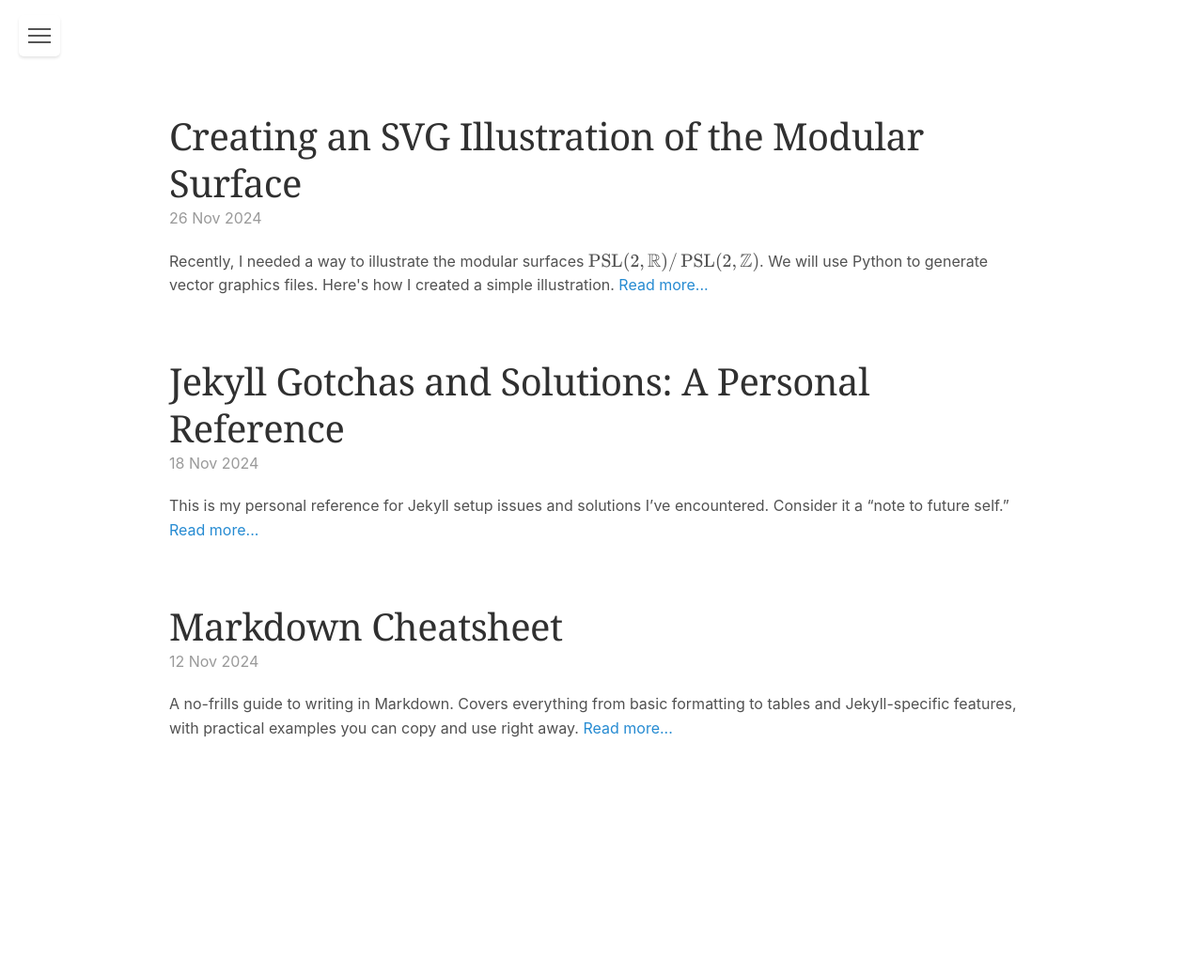
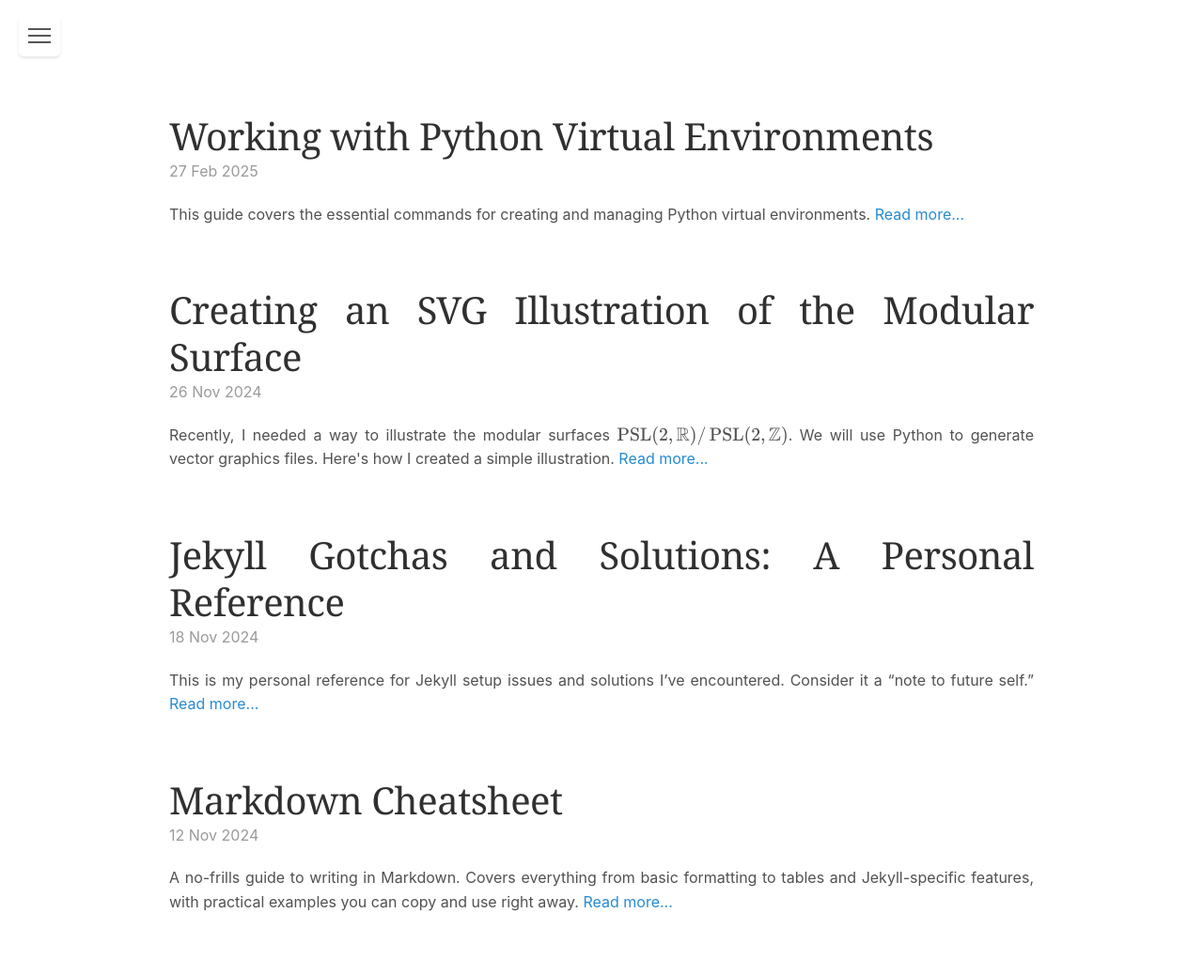
Before and after one commit to FabianLander/fabianlander.github.io, a Jekyll site: the page built from postslist.html, in a window 1280 px wide. Shown: the whole page at 94% size. Built offline with Jekyll 4.4.1, drawn with Linux system fonts in a browser that asks for light colours; before the commit the page ends 900 px from its top, so only the background shows below that; some of the changed lines change nothing that is shown.

Commit message:
added one post and one draft

````diff
--- a/_includes/head.html
+++ b/_includes/head.html
@@ -73,6 +73,8 @@
         "Aut": ["\\operatorname{Aut}"],
         "Hom": ["\\operatorname{Hom}"],
         "PSL": ["\\operatorname{PSL}"],
+        "PMod": ["\\operatorname{PMod}"],
+
 
         // Common notations
         "norm": ["\\left\\lVert#1\\right\\rVert", 1],
--- a/_includes/sidebar.html
+++ b/_includes/sidebar.html
@@ -28,12 +28,9 @@
         {% endfor %}
       </nav>
 
-       <div class="sidebar-search">
-         <input type="text" id="search-input" class="search-input" placeholder="Search posts...">
-         <div id="search-results" class="search-results"></div>
-
-         <div class="sidebar-item">
-           <p>&copy; {{ site.time | date: '%Y' }}. All rights reserved.</p>
-         </div>
-       </div>
+      <div class="sidebar-search">
+        <input type="text" id="search-input" class="search-input" placeholder="Search posts...">
+        <div id="search-results" class="search-results"></div>
+      </div>
+      <p class="copyright">&copy; Fabian Lander {{ site.time | date: '%Y' }}</p>
      </div>
--- /dev/null
+++ b/_posts/2025-02-27-Python-Env.md
@@ -0,0 +1,150 @@
+---
+layout: post
+title: "Working with Python Virtual Environments"
+date: 2025-02-27
+ 08:00:00 +0100
+categories: machine-learning python
+permalink: "python-envs"
+excerpt: "This guide covers the essential commands for creating and managing Python virtual environments."
+---
+
+
+This guide covers the essential commands for creating and managing Python virtual environments.
+
+## Creating and Activating Environments
+
+### Create a new environment
+```bash
+# Basic syntax
+python3 -m venv environment_name
+
+# Examples
+python3 -m venv pytorch-env
+python3 -m venv ml-project
+python3 -m venv .venv  # Hidden directory (common in projects)
+```
+
+### Activate an environment
+```bash
+# On Linux/macOS
+source environment_name/bin/activate
+
+# On Windows
+environment_name\Scripts\activate
+```
+
+Once activated, your command prompt will change to show the active environment:
+```
+(pytorch-env) username@hostname:~$
+```
+
+### Deactivate an environment
+When you're done working, deactivate the environment:
+```bash
+deactivate
+```
+
+## Managing Environments
+
+### See which environment is active
+```bash
+# Look at your command prompt - it should show (env_name)
+
+# Check Python path
+which python
+
+# Check environment variable
+echo $VIRTUAL_ENV
+```
+
+### List all environments
+Python doesn't provide a built-in command to list all environments, but you can:
+```bash
+# List directories in a common location where you store environments
+ls ~/environments/
+
+# Or use find to search for pyvenv.cfg files which indicate virtual environments
+find ~ -name pyvenv.cfg -exec dirname {} \;
+```
+
+## Working with Packages
+
+### List installed packages
+```bash
+# List all packages in the current environment
+pip list
+
+# Generate a requirements.txt file
+pip freeze > requirements.txt
+```
+
+### Install packages
+```bash
+# Install a single package
+pip install package_name
+
+# Install with specific version
+pip install package_name==1.2.3
+
+# Install multiple packages
+pip install package1 package2 package3
+
+# Install from requirements.txt
+pip install -r requirements.txt
+```
+
+### Example: Setting up a Jupyter environment
+```bash
+# Create and activate environment
+python3 -m venv jupyter-env
+source jupyter-env/bin/activate
+
+# Install Jupyter and common data science packages
+pip install jupyter numpy pandas matplotlib scikit-learn
+
+# Install PyTorch with CUDA support
+pip install torch torchvision torchaudio --index-url https://download.pytorch.org/whl/cu121
+
+# Register the environment with Jupyter
+python -m ipykernel install --user --name=jupyter-env --display-name="Python (Jupyter Env)"
+```
+
+## Using Jupyter Notebooks
+
+### Launch Jupyter Notebook
+```bash
+# Make sure your environment is activated
+jupyter notebook
+```
+This will start the Jupyter server and open your browser to the Jupyter interface.
+
+### Install packages from within Jupyter
+You can install packages directly from a notebook cell:
+```python
+# Using % magic (recommended)
+%pip install package_name
+
+# Or using shell command
+!pip install package_name
+```
+
+### Switching kernels
+If you have multiple environments registered as Jupyter kernels:
+1. Open a notebook
+2. Click on "Kernel" in the top menu
+3. Select "Change kernel"
+4. Choose your environment from the list
+
+## Best Practices
+
+1. **Create dedicated environments for different projects** to avoid dependency conflicts
+2. **Document your dependencies** with `pip freeze > requirements.txt`
+3. **Name environments descriptively** (e.g., `django-web-app`, `ml-research`)
+4. **Clean up unused environments** to save disk space: `rm -rf environment_name`
+5. **Update pip** after creating a new environment: `pip install --upgrade pip`
+
+## Common Issues and Solutions
+
+- **"Command not found" after installing a package**: You may need to restart your terminal or reinstall the package with the `--user` flag
+- **Conflicts between packages**: Create separate environments for conflicting packages
+- **Changes not taking effect in Jupyter**: Restart the kernel after installing new packages
--- a/public/css/custom.css
+++ b/public/css/custom.css
@@ -112,6 +112,13 @@
   font-size: 0.9rem;
   margin: 0;
   line-height: 1.4;
+}
+
+.copyright {
+  padding: 1.5rem;
+  color: rgba(255, 255, 255, 0.587);
+  margin: 0;
+  font-size: 0.8rem;
 }
 
 /* ===== MATH ENVIRONMENT STYLES ===== */
--- a/public/css/lanyon.css
+++ b/public/css/lanyon.css
@@ -52,7 +52,7 @@
   font-size: .875rem;
   color: rgba(255,255,255,.6);
   background-color: #ffffff00;
-  background-image: url('fog-4969649_1280.webp');
+  background-image: url('fog_cut.webp');
   background-size: cover;
   background-position: center;
   background-repeat: no-repeat;
@@ -135,14 +135,14 @@
 
 .wrap,
 .sidebar-toggle {
-  transition: transform 0.2s ease-out;
+  transition: transform 0.4s ease-out;
   will-change: transform;
 }
 
 #sidebar-checkbox:checked + .sidebar {
   z-index: 10;
   visibility: visible;
-  transition: visibility 0s linear 0s, transform 0.2s ease-out;
+  transition: visibility 0s linear 0s, transform 0.4s ease-out;
 }
 
 #sidebar-checkbox:checked ~ .sidebar,
@@ -150,6 +150,15 @@
 #sidebar-checkbox:checked ~ .sidebar-toggle {
   transform: translateX(14rem);
 }
+
+/* #sidebar-checkbox:checked ~ .sidebar {
+  transform: translateX(14rem);
+  z-index: 10;
+}
+
+#sidebar-checkbox:checked ~ .sidebar-toggle {
+  transform: translateX(14rem);
+} */
 
 /* Reverse layout */
 .layout-reverse .sidebar {
--- a/public/css/poole.css
+++ b/public/css/poole.css
@@ -197,6 +197,7 @@
 /* Posts and pages */
 .page,
 .post {
+  text-align: justify;
   margin-bottom: 4em;
 }
 
--- a/public/css/search.css
+++ b/public/css/search.css
@@ -1,6 +1,6 @@
 /* In public/css/search.css */
 .sidebar-search {
-  padding: 1rem;
+  padding: 1.5rem;  /* Change from 1rem to 1.5rem to match other elements */
   margin-bottom: 1rem;
 }
 
````
Also changed, not shown: postslist.html (renamed from posts.html), public/css/fog-4969649_1280.jpg (added), public/css/fog_cut.jpeg (renamed from public/css/fog-4969649_1280.jpeg), public/css/fog_cut.webp (renamed from public/css/fog-4969649_1280.webp), 3 other files.
